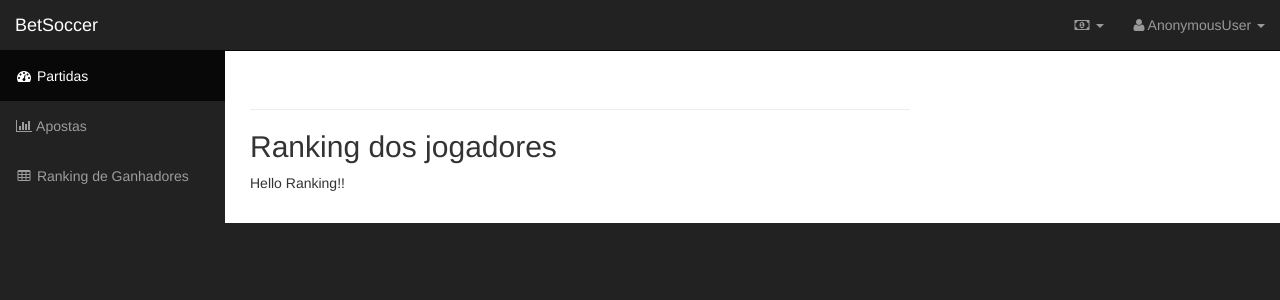
After one commit to EliakinCosta/BolaoApostas, a Django app: a page that uses bolaoapostas/contas/templates/contas/base.html in a window 1280 px wide. The commit adds this page. Shown: the top 300 px of the page. Run offline with Django 3.2, Linux system fonts and the light colour scheme; some libraries are stand-ins or nearby versions.

Commit message:
Inclusao do template do ranking de apostadores e suas rotas.

```diff
--- a/bolaoapostas/contas/templates/contas/base.html
+++ b/bolaoapostas/contas/templates/contas/base.html
@@ -81,7 +81,7 @@
                         <a href="{% url 'contas:apostas' %}"><i class="fa fa-fw fa-bar-chart-o"></i> Apostas</a>
                     </li>
                     <li>
-                        <a href="tables.html"><i class="fa fa-fw fa-table"></i> Times</a>
+                        <a href="{% url 'contas:ranking' %}"><i class="fa fa-fw fa-table"></i> Ranking de Ganhadores</a>
                     </li>
 
                 </ul>
--- /dev/null
+++ b/bolaoapostas/contas/templates/contas/ranking.html
@@ -0,0 +1,23 @@
+{% extends "contas/base.html" %}
+
+{% block content %}
+<div id="page-wrapper">
+
+    <div class="container-fluid">
+
+        <!-- Page Heading -->
+        <div class="row">
+            <div class="col-lg-8">
+                <h1 class="page-header">
+                        <h2>Ranking dos jogadores</h2>
+                        <table class="table table-bordered" id="tb_partidas">
+                            {% csrf_token %}
+
+                            <div>Hello Ranking!!</div>
+                        </table>
+                </h1>
+            </div>
+        </div>
+    </div>
+</div>
+{% endblock %}
--- a/bolaoapostas/contas/urls.py
+++ b/bolaoapostas/contas/urls.py
@@ -9,4 +9,5 @@ urlpatterns = [
     url(r'^sair/$', auth_view.logout, {'next_page':'administracao:inicio'}, name='logout'),
     url(r'^apostar/', views.apostar),
     url(r'^apostas/$', views.get_apostas, name='apostas'),
+    url(r'ranking/$', views.ranking, name='ranking'),
 ]
--- a/bolaoapostas/contas/views.py
+++ b/bolaoapostas/contas/views.py
@@ -64,3 +64,7 @@ def get_apostas(request):
     template_name = 'contas/apostas.html'
     jogador = queryset_Jogador(request.user)
     return render(request, template_name, {'apostas':query_set_apostas_jogador(jogador)})
+
+def ranking(request):
+    template_name = 'contas/ranking.html'
+    return render(request, template_name, {})
```
